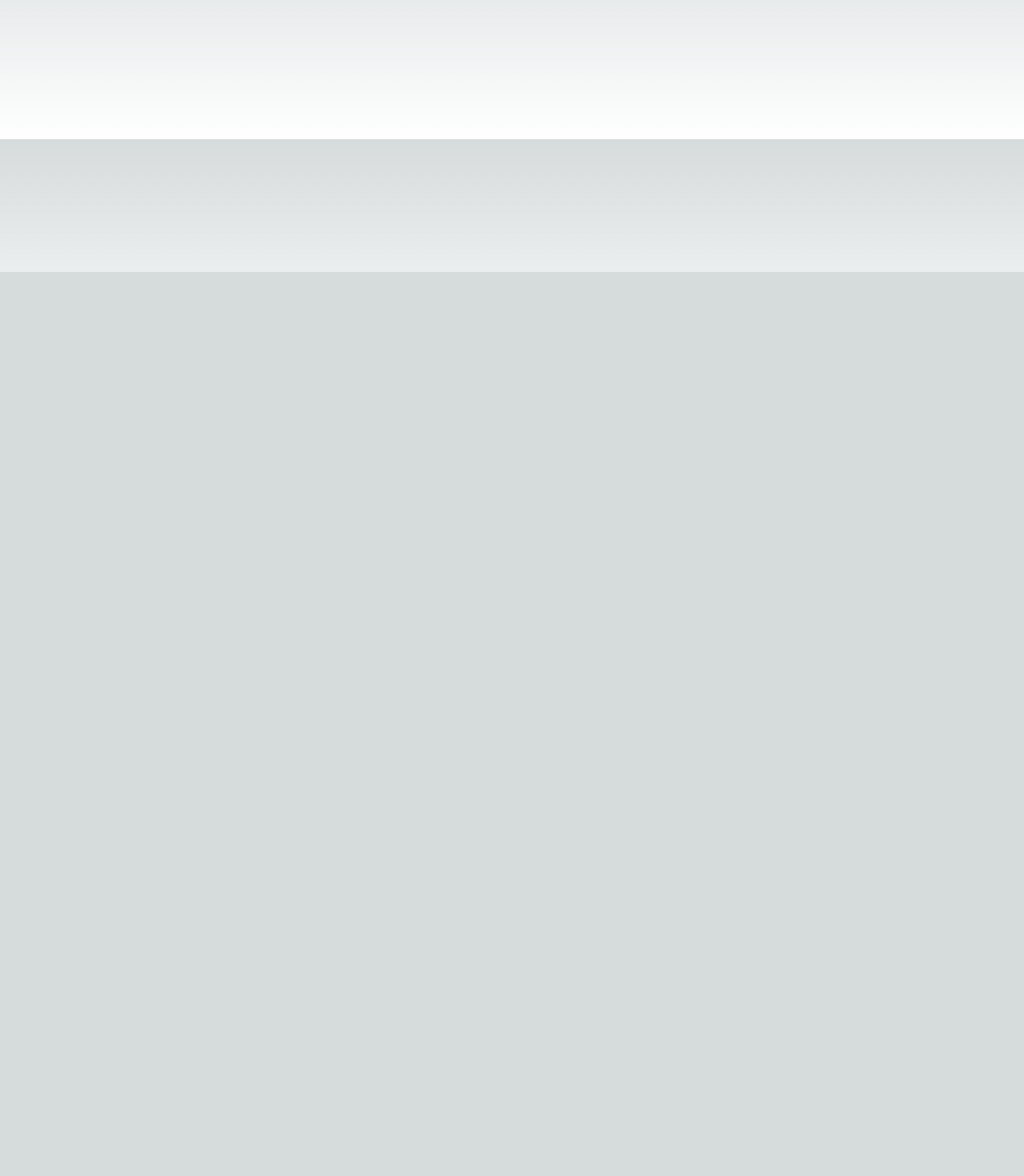
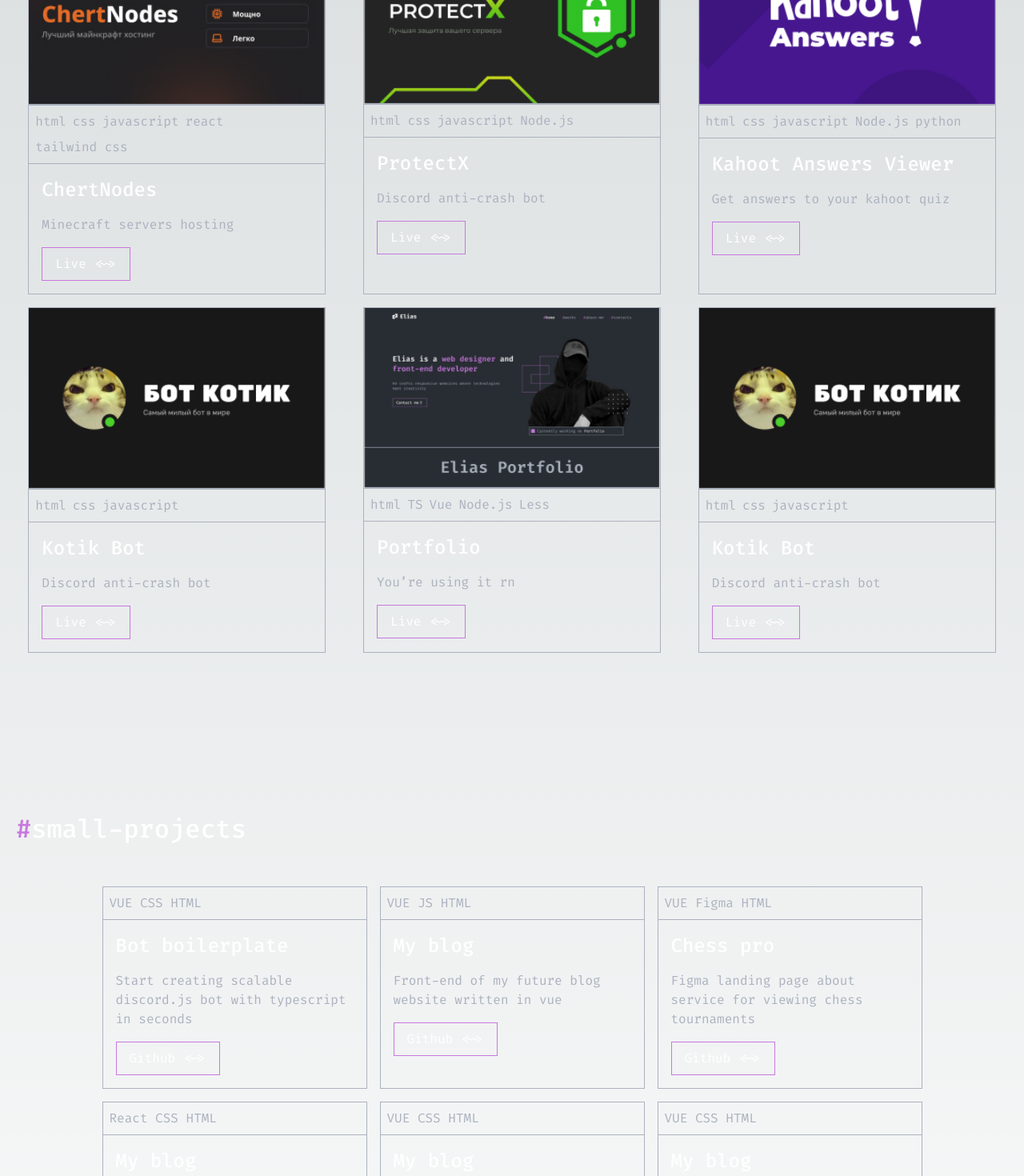
Before and after one commit to Hrithik0112/Hrithik-Devfolio, a Next.js app: page /work in a window 1280 px wide. Shown: the part 460-1930 px from the top of the page at 80% size. Before the commit the page ends 800 px from the top, so only its background shows below. Built offline with nearby package versions, Linux system fonts and the light colour scheme.

Commit message:
Work page Added with all my project details

```diff
--- a/src/app/work/page.tsx
+++ b/src/app/work/page.tsx
@@ -1,9 +1,16 @@
+import CompleteApps from "@/components/CompleteApps";
+import SmallProjects from "@/components/SmallProjects";
 import React from "react";
 
 type Props = {};
 
 const Work = (props: Props) => {
-  return <div>Work</div>;
+  return (
+    <>
+      <CompleteApps />
+      <SmallProjects />
+    </>
+  );
 };
 
 export default Work;
--- /dev/null
+++ b/src/components/CompleteApps.tsx
@@ -0,0 +1,89 @@
+import React from "react";
+import first from "../../public/Rectangle 22.jpg";
+import second from "../../public/Rectangle 22.png";
+import third from "../../public/Rectangle 22 (1).png";
+import forth from "../../public/Rectangle 22 (11).png";
+import fifth from "../../public/Rectangle 222.png";
+import ProjectCard from "./ProjectCard";
+
+type Props = {};
+
+const CompleteApps = (props: Props) => {
+  const projects = [
+    // 6 projects date
+    {
+      // get img from img folder
+      img: first,
+      langs: ["html", "css", "javascript", "react", "tailwind css"],
+      title: "ChertNodes",
+      disc: "Minecraft servers hosting ",
+    },
+    {
+      img: second,
+      langs: ["html", "css", "javascript", "Node.js"],
+      title: "ProtectX",
+      disc: "Discord anti-crash bot ",
+    },
+    {
+      img: third,
+      langs: ["html", "css", "javascript", "Node.js", "python"],
+      title: "Kahoot Answers Viewer",
+      disc: "Get answers to your kahoot quiz ",
+    },
+    {
+      img: forth,
+      langs: ["html", "css", "javascript"],
+      title: "Kotik Bot",
+      disc: "Discord anti-crash bot ",
+    },
+    {
+      img: fifth,
+      langs: ["html", "TS", "Vue", "Node.js", "Less"],
+      title: "Portfolio",
+      disc: "You’re using it rn ",
+    },
+    {
+      img: forth,
+      langs: ["html", "css", "javascript"],
+      title: "Kotik Bot",
+      disc: "Discord anti-crash bot ",
+    },
+  ];
+  return (
+    <div>
+      <div className=" pt-[114px] px-5 max-w-[1560px] mx-auto">
+        {/* top / title */}
+        <div className="">
+          {/* projects */}
+          <div className=" text-white font-bold text-[32px]">
+            <span className=" text-[#C778DD]">/</span>
+            <span>projects</span>
+          </div>
+          {/* list */}
+          <div className=" text-white mt-[14px]">List of my projects</div>
+        </div>
+        {/* completed tasks */}
+        <div className="">
+          {/* title */}
+          <div className=" text-white font-medium mt-[68px] mb-[48px] text-[32px]">
+            <span className=" text-[#C778DD]">#</span>
+            <span>complete-apps</span>
+          </div>
+          {/* projects */}
+          <div className="flex flex-wrap justify-start  gap-4 my-12">
+            {/* cards */}
+            {projects.map(({ img, langs, title, disc }) => {
+              return (
+                <>
+                  <ProjectCard img={img} langs={langs} title={title} disc={disc} key={title} />
+                </>
+              );
+            })}
+          </div>
+        </div>
+      </div>
+    </div>
+  );
+};
+
+export default CompleteApps;
--- a/src/components/ProjectCard.tsx
+++ b/src/components/ProjectCard.tsx
@@ -19,8 +19,12 @@ const ProjectCard = ({ img, langs, title, disc }: ProductProps) => {
         </div>
         {/* skills */}
         <div className="flex gap-2 flex-wrap p-2 border-y border-[#ABB2BF]">
-          {langs.map((e) => {
-            return <span className=" text-[#ABB2BF]">{e}</span>;
+          {langs.map((e, index) => {
+            return (
+              <span className=" text-[#ABB2BF]" key={index}>
+                {e}
+              </span>
+            );
           })}
         </div>
         {/* disc */}
--- /dev/null
+++ b/src/components/SmallProjects.tsx
@@ -0,0 +1,94 @@
+import React from "react";
+
+type Props = {};
+
+const SmallProjects = (props: Props) => {
+  let projects = [
+    {
+      languages: ["VUE", "CSS", "HTML"],
+      title: "Bot boilerplate",
+      body: "Start creating scalable discord.js bot with typescript in seconds",
+    },
+    {
+      languages: ["VUE", "JS", "HTML"],
+      title: "My blog",
+      body: "Front-end of my future blog website written in vue",
+    },
+    {
+      languages: ["VUE", "Figma", "HTML"],
+      title: "Chess pro",
+      body: "Figma landing page about service for viewing chess tournaments",
+    },
+    {
+      languages: ["React", "CSS", "HTML"],
+      title: "My blog",
+      body: "Front-end of my future blog website written in vue",
+    },
+    {
+      languages: ["VUE", "CSS", "HTML"],
+      title: "My blog",
+      body: "Front-end of my future blog website written in vue",
+    },
+    {
+      languages: ["VUE", "CSS", "HTML"],
+      title: "My blog",
+      body: "Front-end of my future blog website written in vue",
+    },
+    {
+      languages: ["VUE", "CSS", "HTML"],
+      title: "My blog",
+      body: "Front-end of my future blog website written in vue",
+    },
+    {
+      languages: ["VUE", "CSS", "HTML"],
+      title: "My blog",
+      body: "Front-end of my future blog website written in vue",
+    },
+  ];
+  return (
+    <div className=" pt-[80px] px-5 max-w-[1560px] mx-auto">
+      {/* title */}
+      <div className="">
+        <div className=" text-white font-medium mt-[68px] mb-[48px] text-[32px]">
+          <span className=" text-[#C778DD]">#</span>
+          <span>small-projects</span>
+        </div>
+      </div>
+      {/* body/cards */}
+      <div className="cards flex justify-center flex-wrap gap-4">
+        {
+          // mapping
+          projects.map((e) => {
+            let { languages, title, body } = e;
+            return (
+              <>
+                {/* card */}
+                <div className="card max-w-[331px] w-full border border-[#ABB2BF]" key={title}>
+                  {/* skills */}
+                  <div className=" border-b border-[#ABB2BF] p-2 text-[#ABB2BF]">
+                    {languages.map((lang, index) => {
+                      return <span key={index}>{lang} </span>;
+                    })}
+                  </div>
+                  {/* discription */}
+                  <div className="disc p-4">
+                    <h2 className=" text-white font-medium text-2xl">{title}</h2>
+                    <p className=" text-[#ABB2BF] py-4">{body}</p>
+                    {/* we are only coders so maybe no one have figma projects */}
+                    <button className=" border border-[#C778DD] px-4 py-2 text-white duration-150 hover:bg-[#C778DD33]">
+                      <a href="www.github.com">
+                        Github {"<"}~{">"}
+                      </a>
+                    </button>
+                  </div>
+                </div>
+              </>
+            );
+          })
+        }
+      </div>
+    </div>
+  );
+};
+
+export default SmallProjects;
```
Also changed, not shown: public/Rectangle 22 (11).png (added), public/Rectangle 222.png (added).
